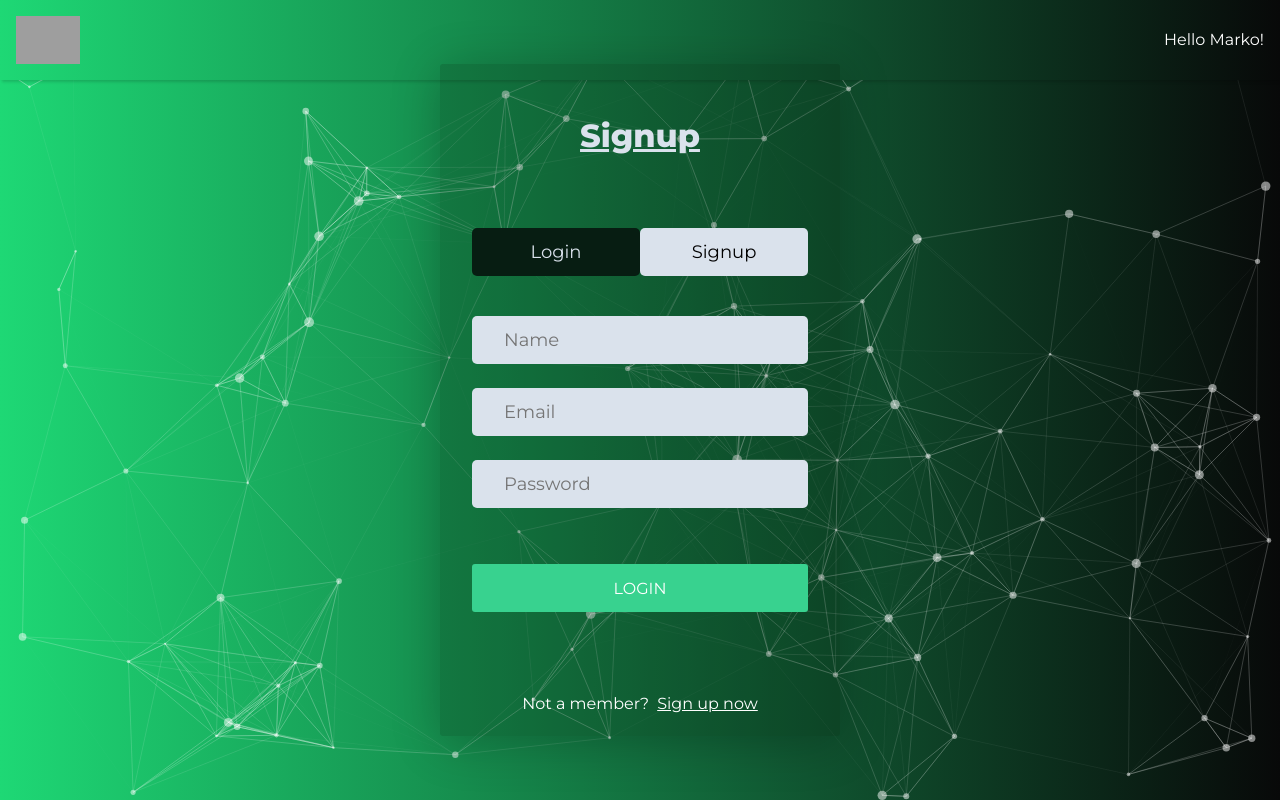
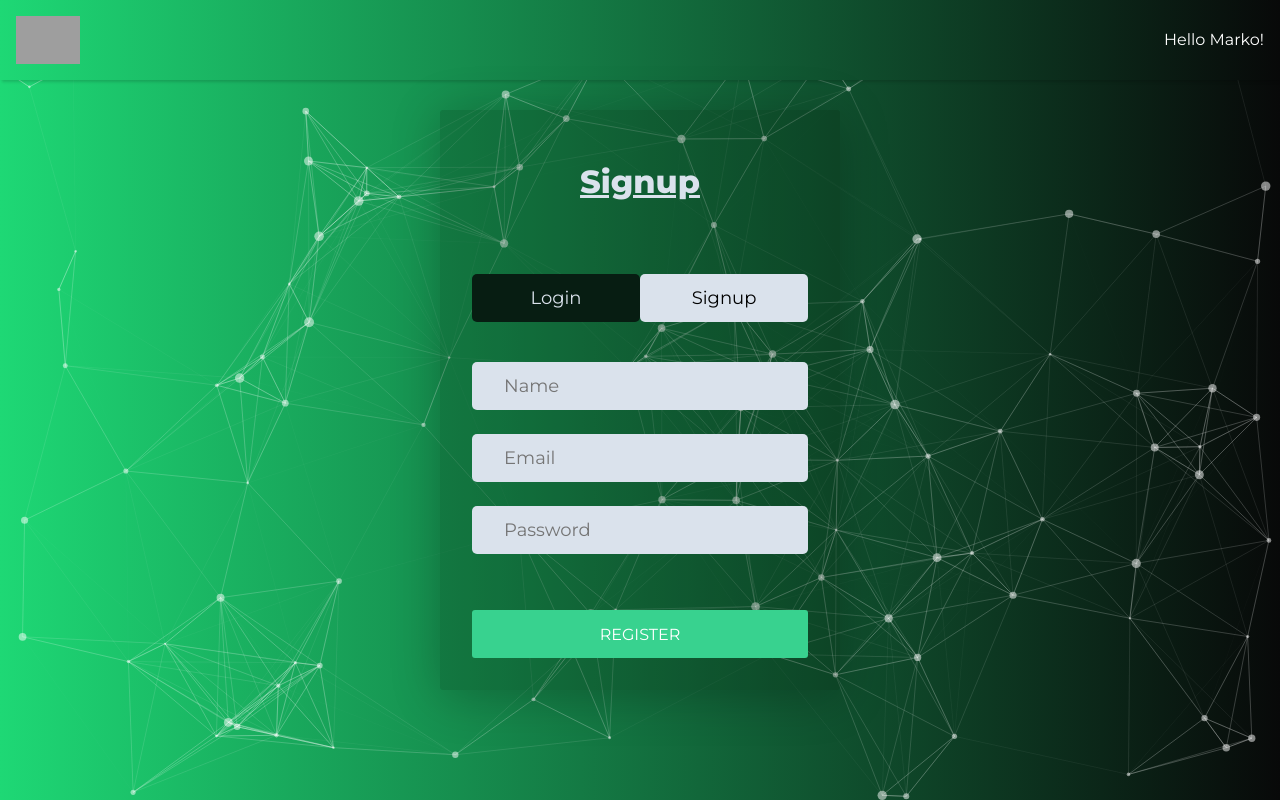
Before and after one commit to Marko1310/workout_tracker, a React (Create React App) app in the folder root/frontend/: page / in a window 1280 px wide. Built offline with nearby package versions, Linux system fonts and the light colour scheme; grey boxes are pictures that could not be loaded.

Commit message:
style login/signup

```diff
--- a/root/frontend/src/components/Login/Login.css
+++ b/root/frontend/src/components/Login/Login.css
@@ -83,6 +83,7 @@
   border: none;
   transition: all 0.4s;
   margin-top: 2rem;
+  margin-bottom: 2rem;
   font-family: "Montserrat", sans-serif;
 }
 
--- a/root/frontend/src/components/Login/Login.js
+++ b/root/frontend/src/components/Login/Login.js
@@ -39,11 +39,15 @@ function Login() {
         <label htmlFor="password"></label>
         <input className="forms" type="password" placeholder="Password"></input>
 
-        <button className="login-button">Login</button>
-        <div className="login-footer">
-          <p>Not a member? </p>
-          <a className="sign-up">Sign up now</a>
-        </div>
+        <button className="login-button">
+          {form === "login" ? "Login" : "Register"}
+        </button>
+        {form === "login" && (
+          <div className="login-footer">
+            <p>Not a member? </p>
+            <a className="sign-up">Sign up now</a>
+          </div>
+        )}
       </form>
     </div>
   );
```
